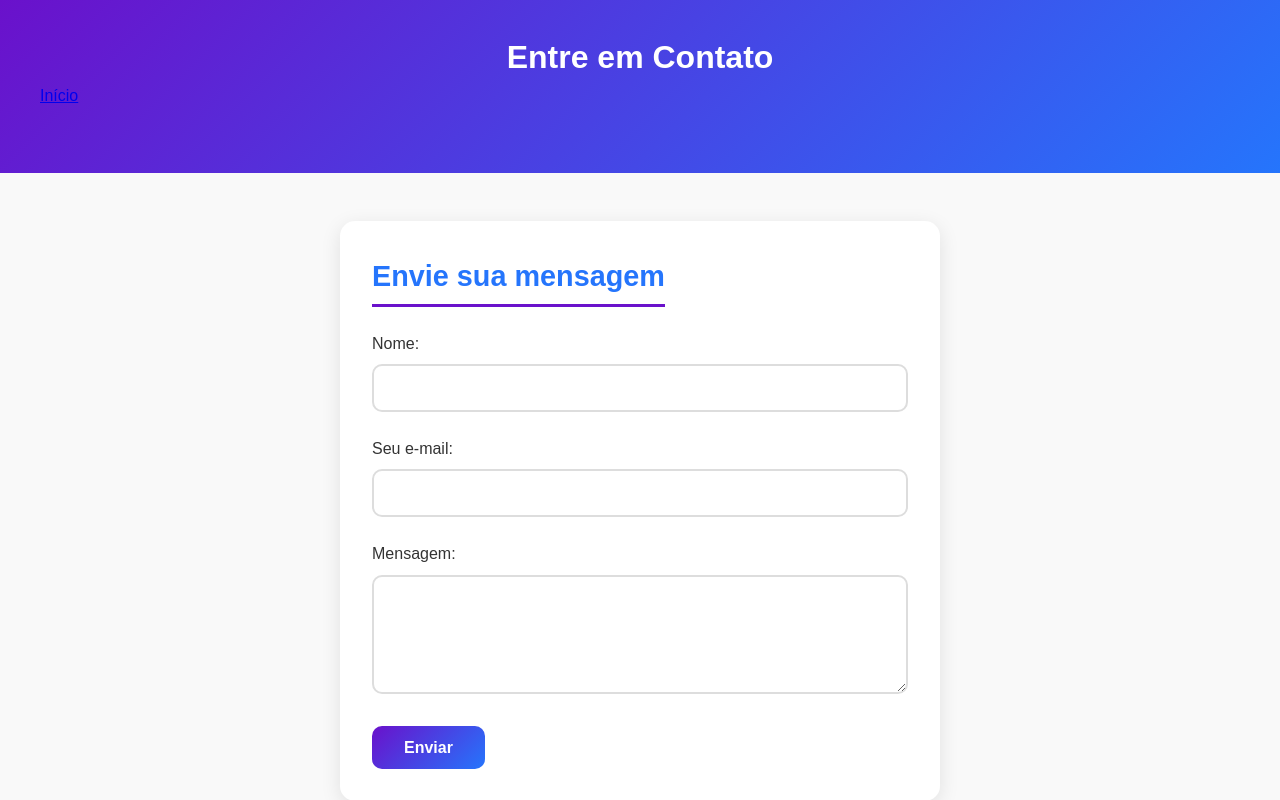
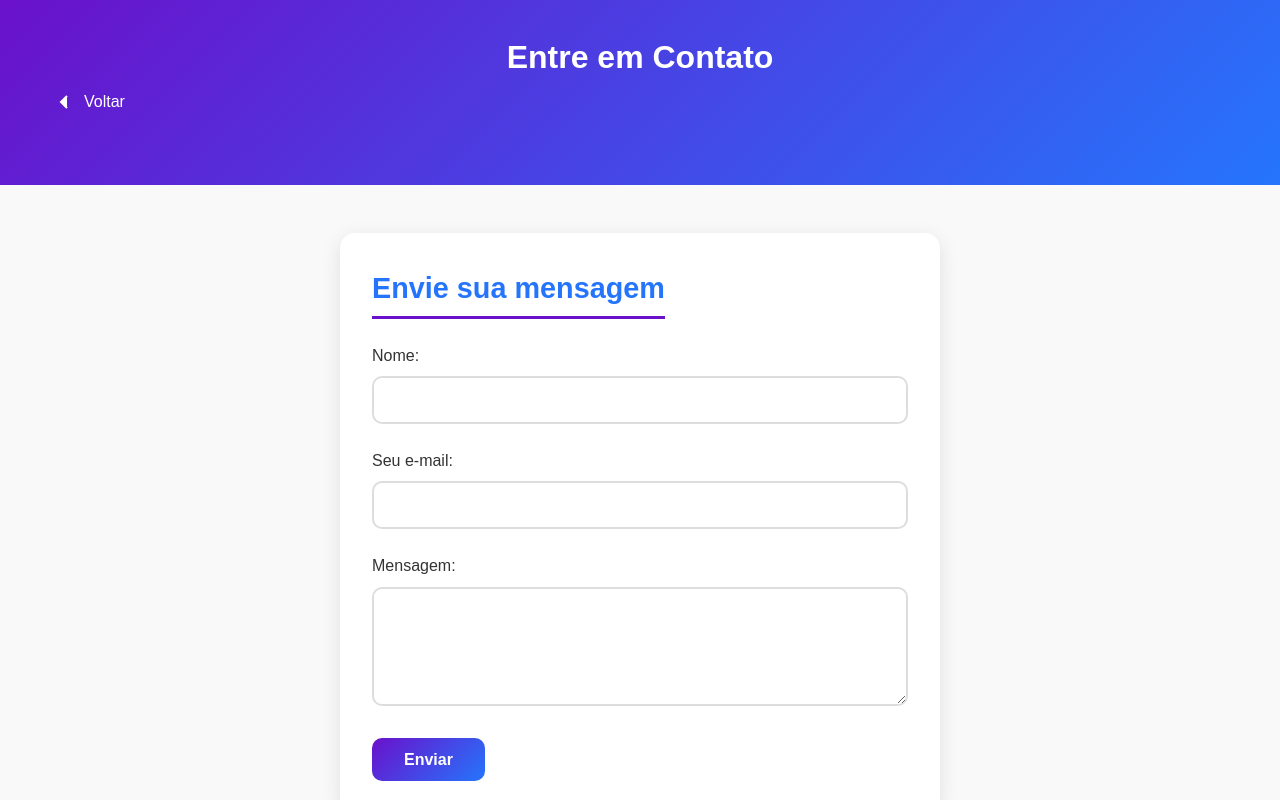
Before and after one commit to SusanCapelo19/portifolia-susan-capelo, a plain HTML site: page contato.html in a window 1280 px wide. Shown: the top 800 px of the page. Drawn offline with Linux system fonts and the light colour scheme.

Commit message:
atualização de seta de voltar

```diff
--- a/contato.html
+++ b/contato.html
@@ -10,7 +10,11 @@
   <header>
     <h1>Entre em Contato</h1>
     <nav>
-      <a href="index.html">Início</a>
+       <a href="index.html" class="back-link">
+      <svg xmlns="http://www.w3.org/2000/svg" width="24" height="24" fill="currentColor" viewBox="0 0 24 24">
+        <path d="M15 18l-6-6 6-6"/>
+      </svg>
+    Voltar</a>
     </nav>
   </header>
 
--- a/estilos.css
+++ b/estilos.css
@@ -1,7 +1,4 @@
-   /* =========================
-       Reset e base
-    ========================= */
-    * {
+  * {
       margin: 0;
       padding: 0;
       box-sizing: border-box;
@@ -15,9 +12,6 @@
       scroll-behavior: smooth;
     }
 
-    /* =========================
-       Header e Navegação
-    ========================= */
     header {
       background: linear-gradient(135deg, #6a11cb, #2575fc);
       color: #fff;
@@ -61,7 +55,6 @@
       color: #ffd700;
     }
 
-    /* Introdução */
     header .intro {
       max-width: 800px;
       margin: 0 auto;
@@ -82,9 +75,6 @@
       opacity: 0.9;
     }
 
-    /* =========================
-       Main e Seções
-    ========================= */
     main {
       max-width: 1200px;
       margin: 3rem auto;
@@ -105,7 +95,6 @@
       padding-bottom: 0.3rem;
     }
 
-    /* Grid de projetos */
     .grid {
       display: grid;
       grid-template-columns: repeat(auto-fit, minmax(280px, 1fr));
@@ -172,7 +161,6 @@
       color: #6a11cb;
     }
 
-    /* Cases e formação */
     ul {
       list-style: disc inside;
     }
@@ -189,7 +177,6 @@
       color: #2575fc;
     }
 
-    /* Contato */
     #contato p a {
       text-decoration: none;
       color: #2575fc;
@@ -202,7 +189,6 @@
       transform: scale(1.05);
     }
 
-    /* Footer */
     footer {
       background:linear-gradient(135deg, #6a11cb, #2575fc);
       color: #fff;
@@ -210,9 +196,30 @@
       padding: 1rem 1rem;
     }
 
-    /* =========================
-   Formulário de Contato
-========================= */
+.back-link {
+  display: inline-flex;
+  align-items: center;
+  gap: 8px;
+  text-decoration: none;
+  color: #fff;
+  font-weight: 500;
+  font-size: 16px;
+  padding: 6px 12px;
+  border-radius: 8px;
+  transition: all 0.3s ease;
+}
+
+.back-link:hover {
+  background-color: #f0f0f0;
+  color:  #ff8c00;
+}
+
+.back-link svg {
+  stroke: currentColor;
+  stroke-width: 2;
+}
+
+
 .formulario-contato {
   background: #fff;
   padding: 2rem;
@@ -278,9 +285,8 @@
   transform: scale(1.05);
 }
 
-/* Popup de sucesso */
 #popup-sucesso {
-  display: none; /* inicial escondido */
+  display: none;
   position: fixed;
   top: 0;
   left: 0;
@@ -329,10 +335,6 @@
   to { opacity: 1; transform: scale(1);}
 }
 
-
-/* =========================
-   Links e textos internos
-========================= */
 .formulario-contato a {
   color: #2575fc;
   text-decoration: none;
@@ -343,9 +345,6 @@
   color: #6a11cb;
 }
 
-/* =========================
-   Responsividade do formulário
-========================= */
 @media (max-width: 768px) {
   .formulario-contato {
     padding: 1.5rem;
@@ -356,17 +355,11 @@
   }
 }
 
-    /* =========================
-       Animações
-    ========================= */
     @keyframes fadeIn {
       from { opacity: 0; transform: translateY(20px);}
       to { opacity: 1; transform: translateY(0);}
     }
 
-    /* =========================
-       Responsividade
-    ========================= */
     @media (max-width: 768px) {
       header nav {
         flex-direction: column;
```
